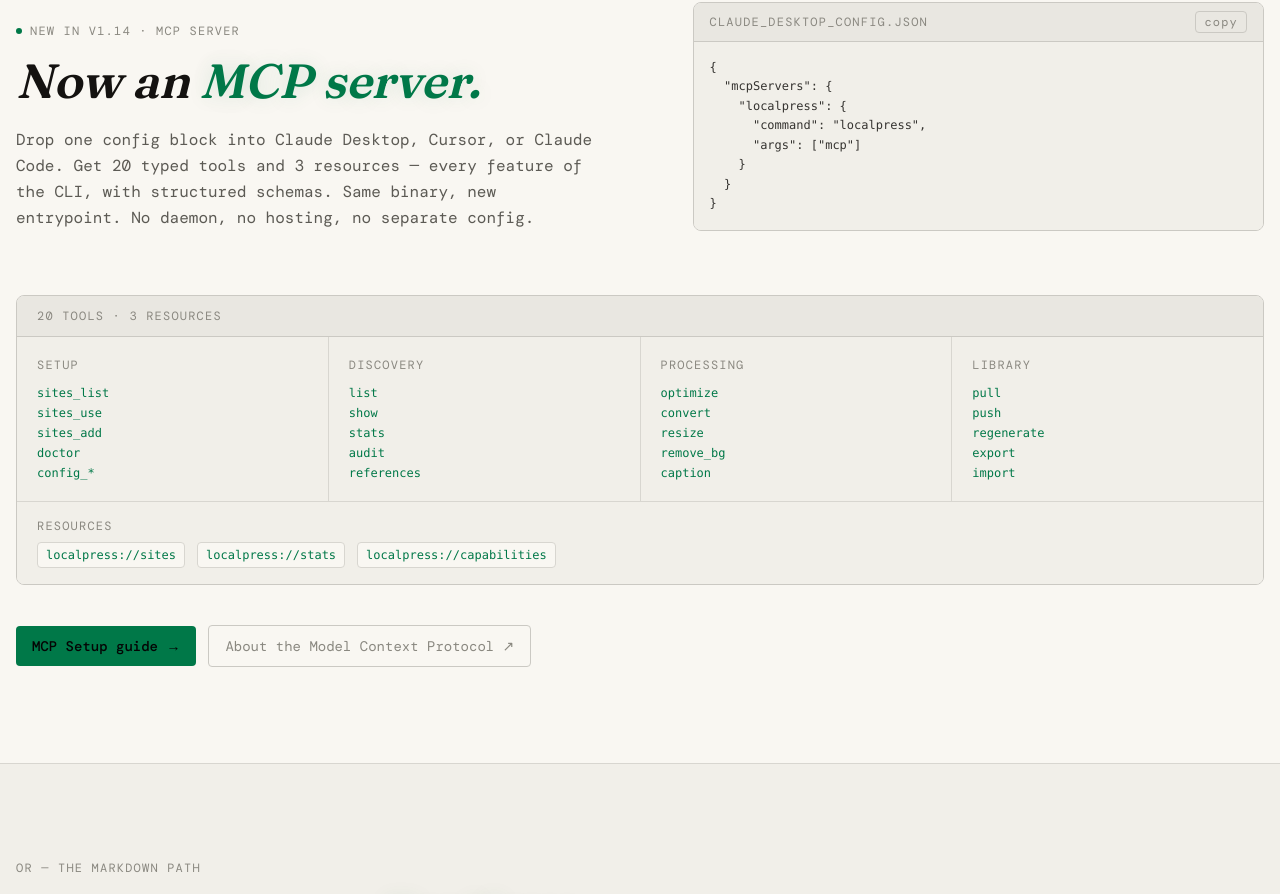
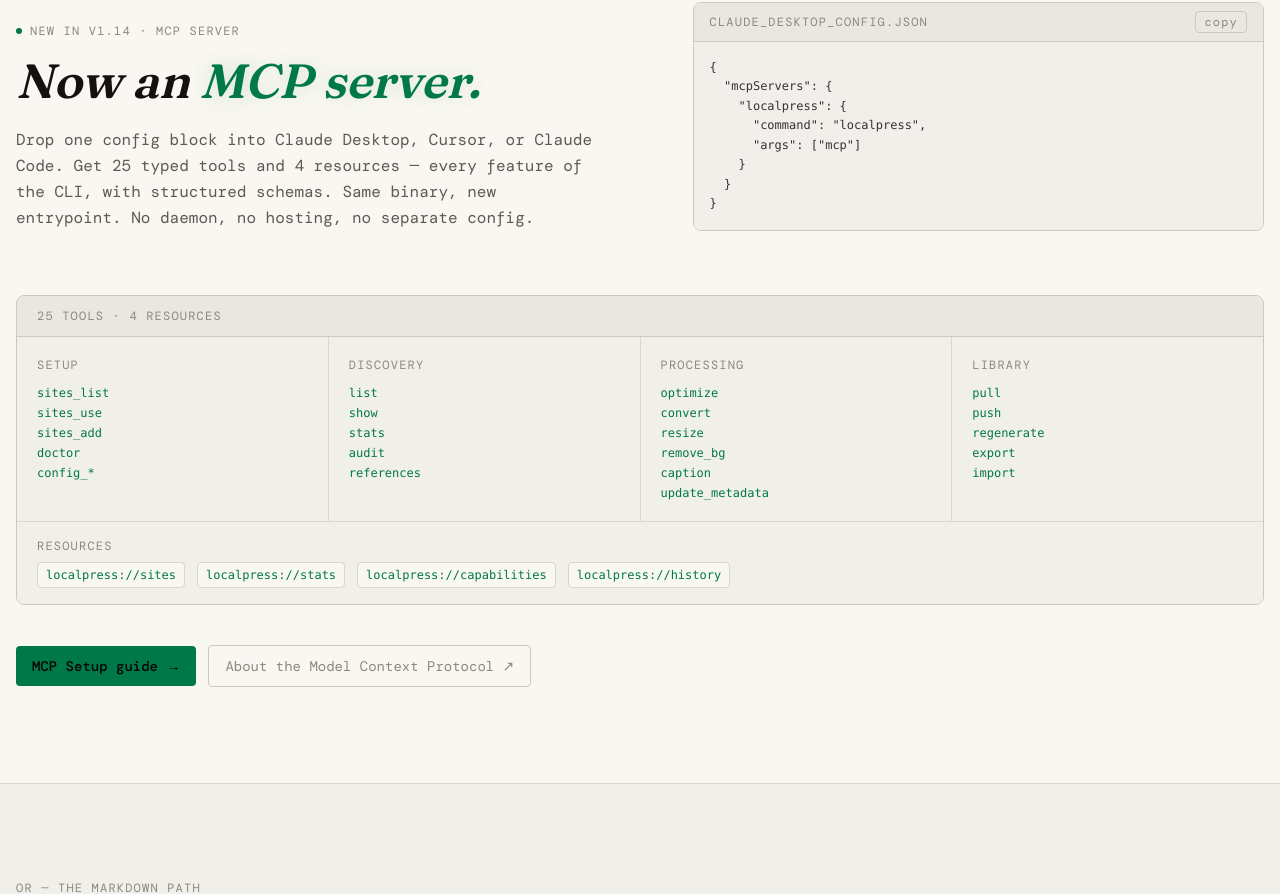
Before and after one commit to gfargo/localpress-www, a Next.js app: page / in a window 1280 px wide. Shown: the part 6914-7808 px from the top of the page. Built offline with nearby package versions, Linux system fonts and the light colour scheme; no server answers; a web font is replaced by a local one.

Commit message:
docs(www): add update_metadata to MCP tool grid; bump tool/resource counts

```diff
--- a/components/Mcp.tsx
+++ b/components/Mcp.tsx
@@ -23,7 +23,14 @@
   },
   {
     label: "Processing",
-    tools: ["optimize", "convert", "resize", "remove_bg", "caption"],
+    tools: [
+      "optimize",
+      "convert",
+      "resize",
+      "remove_bg",
+      "caption",
+      "update_metadata",
+    ],
   },
   {
     label: "Library",
@@ -35,6 +42,7 @@
   "localpress://sites",
   "localpress://stats",
   "localpress://capabilities",
+  "localpress://history",
 ];
 
 export function Mcp() {
@@ -79,7 +87,7 @@
               style={{ color: "var(--body)" }}
             >
               Drop one config block into Claude Desktop, Cursor, or Claude Code.
-              Get 20 typed tools and 3 resources — every feature of the CLI,
+              Get 25 typed tools and 4 resources — every feature of the CLI,
               with structured schemas. Same binary, new entrypoint. No daemon,
               no hosting, no separate config.
             </p>
@@ -134,7 +142,7 @@
               color: "var(--dim)",
             }}
           >
-            20 tools · 3 resources
+            25 tools · 4 resources
           </div>
           <div
             className="grid gap-px md:grid-cols-2 lg:grid-cols-4"
```
